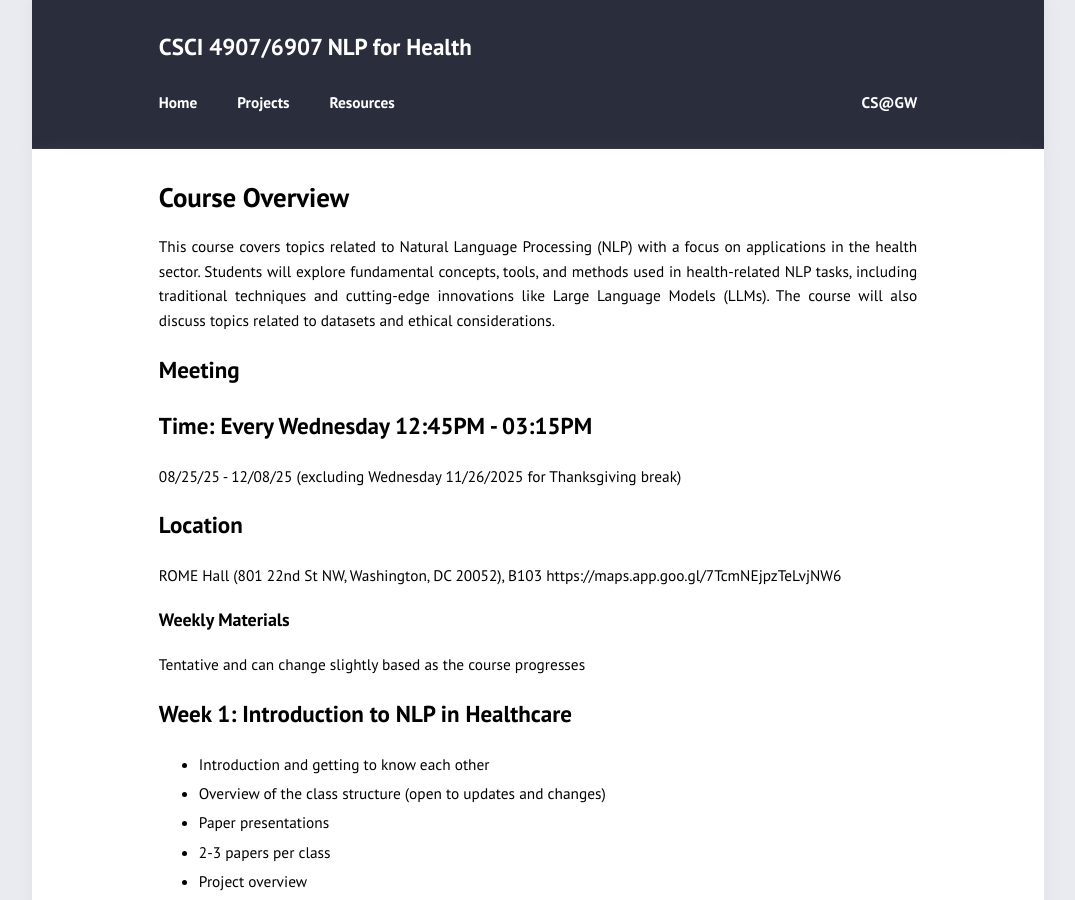
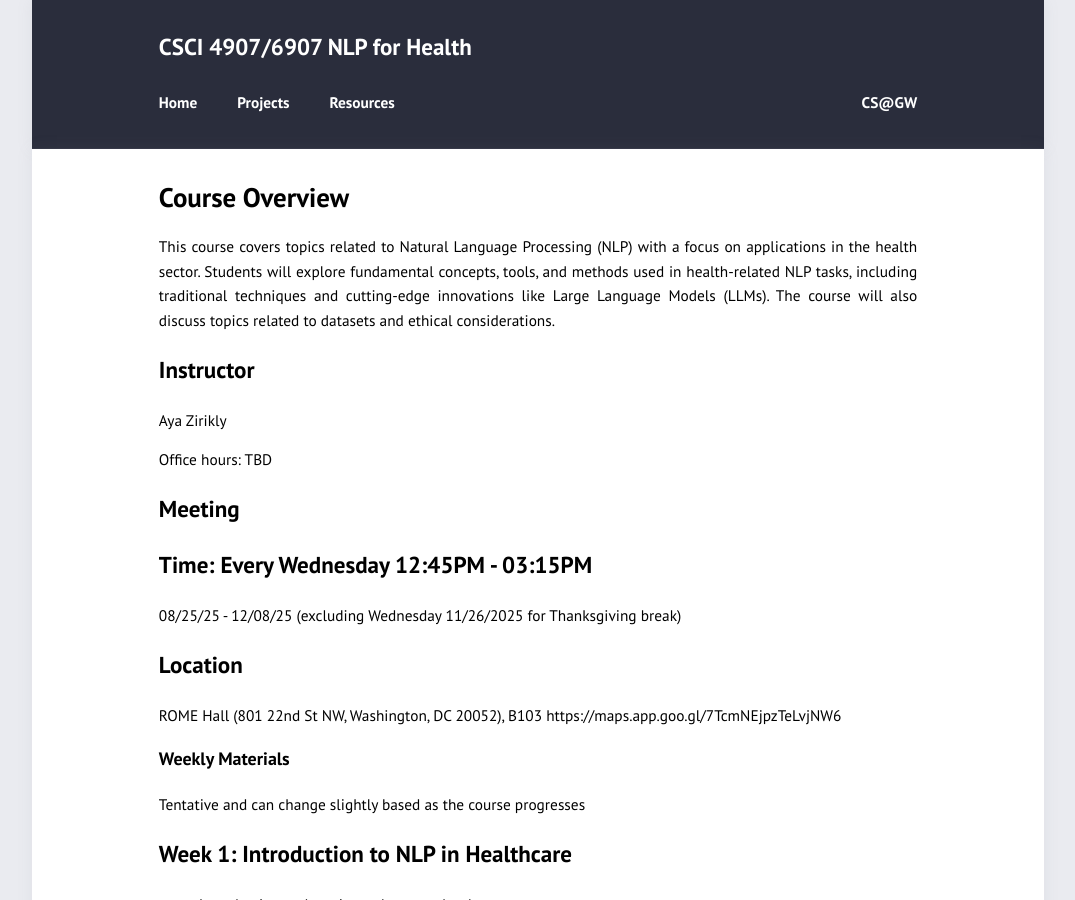
Before and after one commit to azirikly/nlp4health-fall25, a Jekyll site: the page built from index.md, in a window 1280 px wide and 900 px high. Shown: the whole window, without its empty margins (102-1177 px from the left). Built offline with Jekyll 4.4.1, drawn with Linux system fonts in a browser that asks for light colours.

Commit message:
Update index.md

```diff
--- a/index.md
+++ b/index.md
@@ -4,6 +4,10 @@ layout: page
 ---
 
 This course covers topics related to Natural Language Processing (NLP) with a focus on applications in the health sector. Students will explore fundamental concepts, tools, and methods used in health-related NLP tasks, including traditional techniques and cutting-edge innovations like Large Language Models (LLMs).  The course will also discuss topics related to datasets and ethical considerations.
+## Instructor
+Aya Zirikly
+
+Office hours: TBD
 
 # Meeting
 ## Time: Every Wednesday 12:45PM - 03:15PM
```
